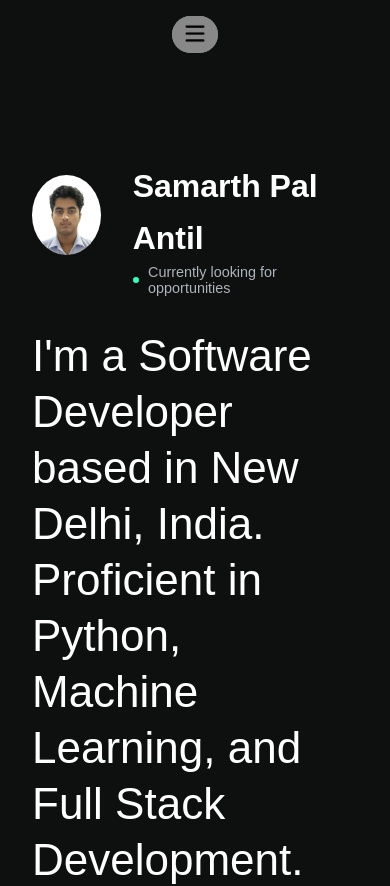
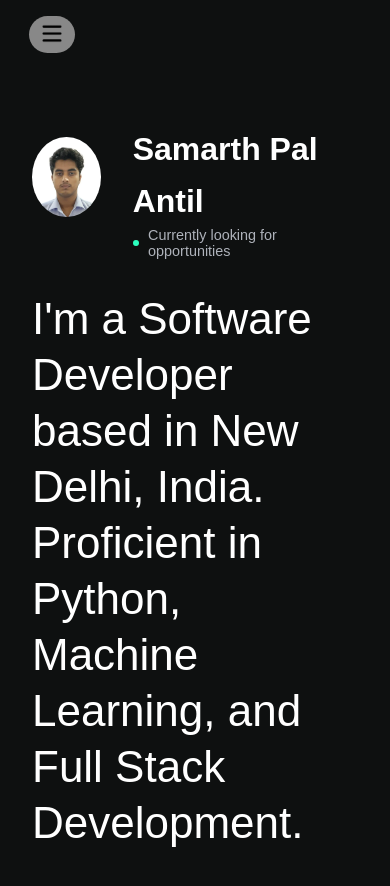
Before and after one commit to antil-samarth/portfolio, a Vue app: page / in a window 390 px wide. Shown: the top 886 px of the page. Built offline with nearby package versions, Linux system fonts and the light colour scheme.

Commit message:
improved header for mobile

```diff
--- a/src/components/Header.vue
+++ b/src/components/Header.vue
@@ -66,7 +66,6 @@ export default {
 </script>
 
 <style scoped>
-
 .drop-button {
   display: none;
 }
@@ -125,13 +124,13 @@ export default {
 
 }
 
-.drop-menu{
+.drop-menu {
   display: flex;
   flex: auto;
 
 }
 
-/* Mobile Responsiveness (Example) */
+/* Mobile Responsiveness */
 @media (max-width: 768px) {
   .nav {
     flex-direction: column;
@@ -151,6 +150,8 @@ export default {
     background-color: #888;
     border-radius: 2rem;
     border: none;
+    position: absolute;
+    left: 1em;
     border-width: 0;
   }
 
@@ -166,15 +167,23 @@ export default {
     flex-direction: column;
     gap: 1em;
     margin-top: 1em;
+    position: relative;
+    right: 5em;
+    padding-top: 2em;
   }
 }
 
-.slide-fade-enter-active, .slide-fade-leave-active {
+.slide-fade-enter-active,
+.slide-fade-leave-active {
   transition: all 0.3s ease;
 }
-.slide-fade-enter, .slide-fade-leave-to /* .slide-fade-leave-active in <2.1.8 */ {
+
+.slide-fade-enter,
+.slide-fade-leave-to
+
+/* .slide-fade-leave-active in <2.1.8 */
+  {
   transform: translateY(-10px);
   opacity: 0;
 }
-
 </style>
```
Lines whose indentation alone changed are shown as unchanged.
